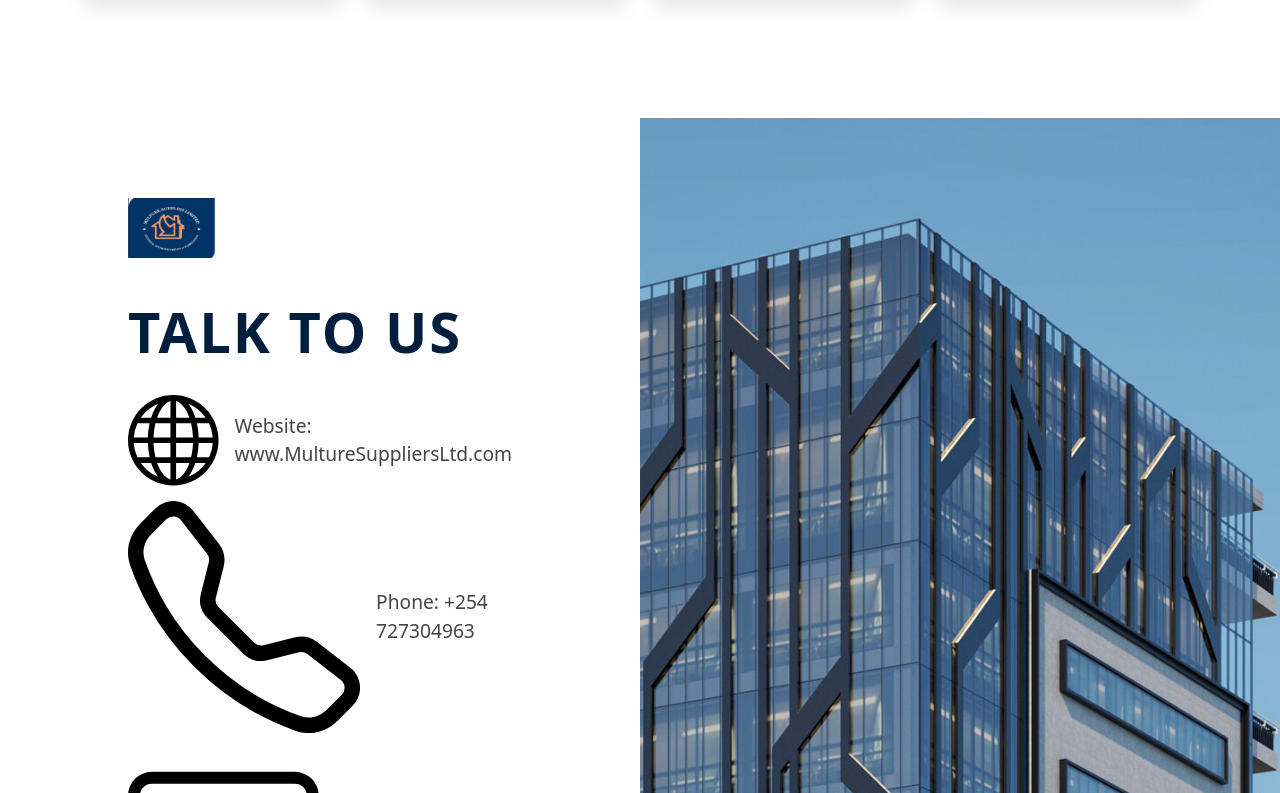
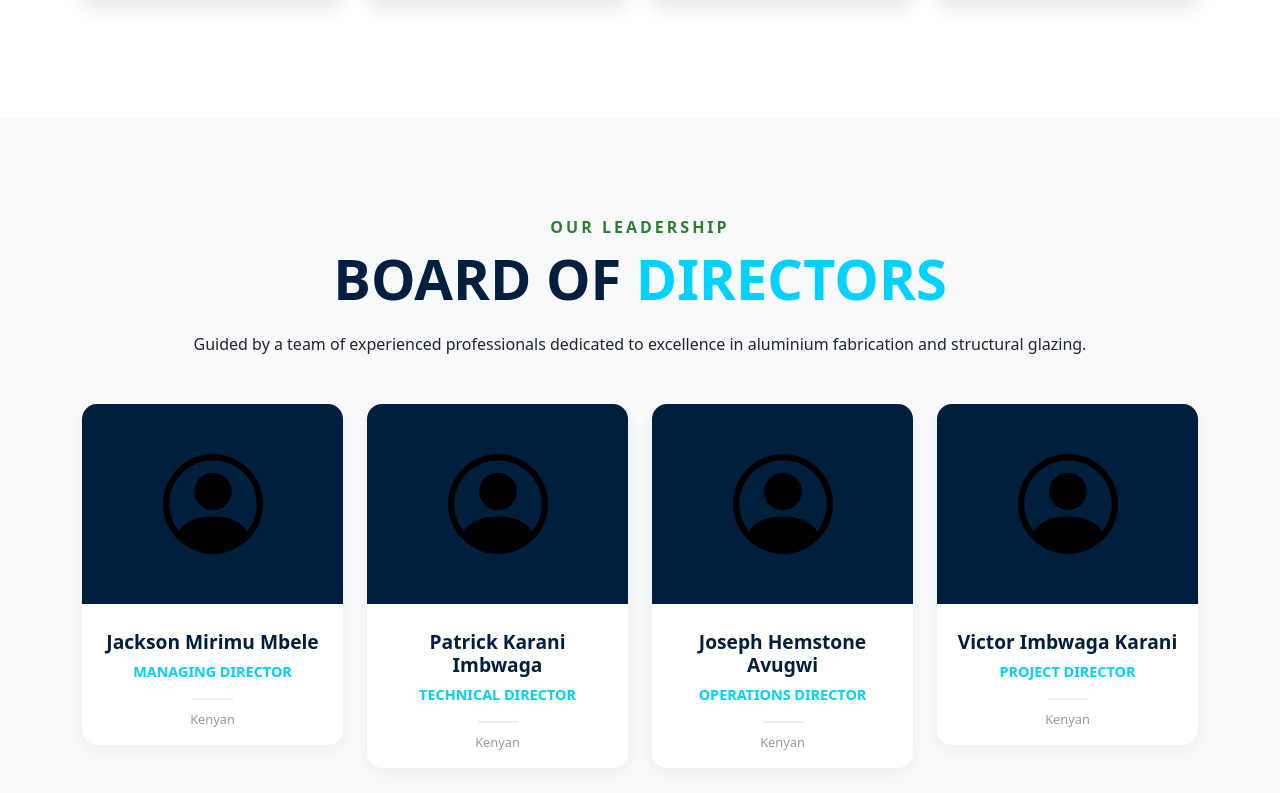
Before and after one commit to langatjoel/multures-portfolio, a React (Create React App) app: page / in a window 1280 px wide. Shown: the part 3967-4760 px from the top of the page. Built offline with nearby package versions, Linux system fonts and the light colour scheme.

Commit message:
ade the directors page

```diff
--- a/src/App.js
+++ b/src/App.js
@@ -5,6 +5,7 @@ import About from './components/About';
 import VisionMission from './components/VisionMission';
 import Services from './components/Services';
 import Contact from './components/Contact'; // Final import
+import Directors from './components/Directors';
 
 function App() {
   return (
@@ -15,6 +16,7 @@ function App() {
         <About />
         <VisionMission />
         <Services />
+        <Directors />
         <Contact />
       </main>
 
--- /dev/null
+++ b/src/components/Directors.css
@@ -0,0 +1,75 @@
+.directors-section {
+    padding: 100px 0;
+    background-color: #f8f9fa;
+}
+
+.directors-subtitle {
+    color: #2e7d32;
+    font-weight: 700;
+    letter-spacing: 3px;
+    text-transform: uppercase;
+}
+
+.directors-main-title {
+    font-size: 3.5rem;
+    font-weight: 900;
+    color: #001f3f;
+    margin-bottom: 20px;
+}
+
+.directors-main-title span {
+    color: #00d2ff;
+}
+
+.director-card {
+    border: none;
+    border-radius: 15px;
+    overflow: hidden;
+    transition: transform 0.3s ease, box-shadow 0.3s ease;
+    background: #ffffff;
+    box-shadow: 0 4px 15px rgba(0,0,0,0.05);
+}
+
+.director-card:hover {
+    transform: translateY(-10px);
+    box-shadow: 0 10px 30px rgba(0, 31, 63, 0.15);
+}
+
+.director-img-container {
+    height: 200px;
+    background: #001f3f;
+    display: flex;
+    align-items: center;
+    justify-content: center;
+}
+
+.director-placeholder {
+    color: rgba(255, 255, 255, 0.2);
+}
+
+.director-name {
+    color: #001f3f;
+    font-weight: 800;
+    font-size: 1.2rem;
+    margin-top: 10px;
+}
+
+.director-role {
+    color: #00d2ff;
+    font-weight: 600;
+    font-size: 0.9rem;
+    text-transform: uppercase;
+    margin-bottom: 15px;
+}
+
+.director-divider {
+    height: 2px;
+    width: 40px;
+    background: #eee;
+    margin: 0 auto 10px;
+}
+
+.director-nationality {
+    font-size: 0.8rem;
+    color: #999;
+}
--- /dev/null
+++ b/src/components/Directors.js
@@ -0,0 +1,49 @@
+import React from 'react';
+import { Container, Row, Col, Card } from 'react-bootstrap';
+import { PersonCircle } from 'react-bootstrap-icons';
+import './Directors.css';
+
+const Directors = () => {
+  const directors = [
+    { name: "Jackson Mirimu Mbele", role: "Managing Director" },
+    { name: "Patrick Karani Imbwaga", role: "Technical Director" },
+    { name: "Joseph Hemstone Avugwi", role: "Operations Director" },
+    { name: "Victor Imbwaga Karani", role: "Project Director" }
+  ];
+
+  return (
+    <section id="directors" className="directors-section">
+      <Container>
+        <div className="text-center mb-5">
+          <h6 className="directors-subtitle">Our Leadership</h6>
+          <h2 className="directors-main-title">BOARD OF <span>DIRECTORS</span></h2>
+          <p className="directors-intro">
+            Guided by a team of experienced professionals dedicated to excellence in
+            aluminium fabrication and structural glazing.
+          </p>
+        </div>
+
+        <Row className="g-4 justify-content-center">
+          {directors.map((director, index) => (
+            <Col lg={3} md={6} key={index}>
+              <Card className="director-card">
+                <div className="director-img-container">
+                  {/* Replace with <img src={...} /> once you have their photos */}
+                  <PersonCircle size={100} className="director-placeholder" />
+                </div>
+                <Card.Body className="text-center">
+                  <Card.Title className="director-name">{director.name}</Card.Title>
+                  <Card.Text className="director-role">{director.role}</Card.Text>
+                  <div className="director-divider"></div>
+                  <Card.Text className="director-nationality">Kenyan</Card.Text>
+                </Card.Body>
+              </Card>
+            </Col>
+          ))}
+        </Row>
+      </Container>
+    </section>
+  );
+};
+
+export default Directors;
--- a/src/components/Navbar.css
+++ b/src/components/Navbar.css
@@ -25,6 +25,6 @@
     color: white !important;
     font-size: 1.5rem;
     font-weight: 700;
-    margin: 10px 0;
+    margin: 12px 0;
     text-transform: uppercase;
 }
--- a/src/components/Navbar.js
+++ b/src/components/Navbar.js
@@ -23,6 +23,7 @@ const MyNavbar = () => {
               <Nav.Link href="#about" className="menu-item">About Us</Nav.Link>
               <Nav.Link href="#mission" className="menu-item">Our Mission</Nav.Link>
               <Nav.Link href="#services" className="menu-item">Products & Services</Nav.Link>
+              <Nav.Link href="#directors" className="menu-item">Leadership</Nav.Link>
               <Nav.Link href="#contact" className="menu-item">Talk To Us</Nav.Link>
             </Nav>
           </Offcanvas.Body>
```
